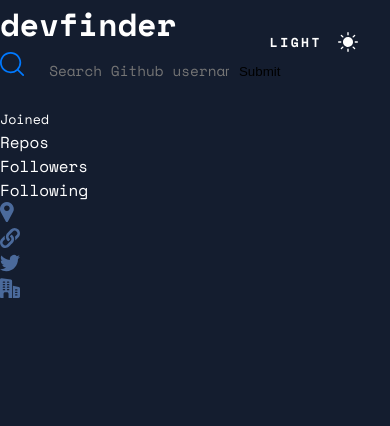
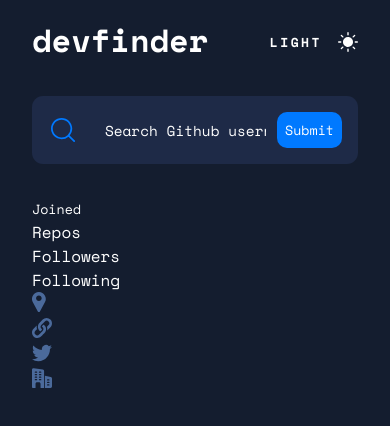
Before and after one commit to TheCoderGuru/github-user-search-app, a website: page src/index.html in a window 390 px wide. Drawn offline with nearby package versions, Linux system fonts and the light colour scheme; files that its build step writes are made by us from their sources.

Commit message:
Currently trying to fix the alignment of the content on the mobile version

```diff
--- a/src/index.html
+++ b/src/index.html
@@ -22,7 +22,7 @@
   <body>
     <main>
       <div class="container">
-        <div>
+        <div class="container__title">
           <h1>devfinder</h1>
         </div>
         <div>
@@ -34,21 +34,31 @@
           </div>
         </div>
       </div>
-      <div>
-        <img src="./assets/icon-search.svg" alt="" />
+      <div class="input__group">
+        <img
+          class="input__group__search"
+          src="./assets/icon-search.svg"
+          alt=""
+        />
         <input
-          class="input-field"
+          class="input__group__field"
           type="text"
           placeholder="Search Github username"
         />
-        <button class="submit-btn" onclick="getUser()" type="submit">Submit</button>
+        <button
+          class="input__group__submit-btn"
+          onclick="getUser()"
+          type="submit"
+        >
+          Submit
+        </button>
       </div>
-      <div>
-        <img src="" alt="" />
+      <div class="output-container">
+        <div class="user_avatar" src="" alt="" />
         <h2 class="person_name"></h2>
         <small class="username"></small>
         <small class="join_status">Joined</small>
-      </div>
+
         <p class="description"></p>
         <div class="flex">
           <div>
@@ -76,7 +86,7 @@
         </div>
         <div>
           <div>
-          <img src="./assets/icon-location.svg" alt="">
+            <img src="./assets/icon-location.svg" alt="" />
           </div>
           <div>
             <p class="user_location"></p>
@@ -84,7 +94,7 @@
         </div>
         <div>
           <div>
-          <img src="./assets/icon-website.svg" alt="">
+            <img src="./assets/icon-website.svg" alt="" />
           </div>
           <div>
             <p class="user_blog"></p>
@@ -92,7 +102,7 @@
         </div>
         <div>
           <div>
-          <img src="./assets/icon-twitter.svg" alt="">
+            <img src="./assets/icon-twitter.svg" alt="" />
           </div>
           <div>
             <p class="user_twitter"></p>
@@ -100,10 +110,11 @@
         </div>
         <div>
           <div>
-          <img src="./assets/icon-company.svg" alt="">
+            <img src="./assets/icon-company.svg" alt="" />
           </div>
           <div>
             <p class="user_company"></p>
+          </div>
         </div>
       </div>
     </main>
--- a/src/sass/style.scss
+++ b/src/sass/style.scss
@@ -1,3 +1,7 @@
+  $background-color: #141d2f;
+  $input-background:  #1e2a47;
+  $submit-btn-background: #0079ff;
+
 * {
   margin: 0;
   padding: 0;
@@ -9,7 +13,7 @@
 body {
   min-height: 100%;
   font-family: "Space Mono", sans-serif;
-  background-color: #141d2f;
+  background-color: $background-color;
   color: white;
 }
 
@@ -47,7 +51,14 @@
   }
 }
 
-.input-group {
+input{
+  color: white;
+  padding-left: 1em;
+  font-size: .9rem;
+  font-family: 'Space Mono', sans-serif;
+}
+
+.input__group {
   padding: 1em;
   display: flex;
   gap: .7em;
@@ -75,15 +86,21 @@
 
   &__submit-btn {
     background-color: #0079ff;
-    border-radius: 0.2em;
-    padding: 0.9em;
+    border-radius: 10px;
+    padding: 0.6em;
     color: white;
     font-family: "Space Mono", sans-serif;
   }
 }
 
-input{
-  padding-left: 1em;
-  font-size: .9rem;
-  font-family: 'Space Mono', sans-serif;
+// Output Container
+
+.output-container{
+  background-color: $background-color;
+  margin-inline-start: 2em;
 }
+
+.user_avatar{
+  width: auto;
+  height: 4em;
+}
--- a/src/script.js
+++ b/src/script.js
@@ -1,5 +1,5 @@
-let input = document.querySelector(".input-group__field");
-let btn = document.querySelector(".input-group__submit-btn");
+let input = document.querySelector(".input__group__field");
+let btn = document.querySelector(".input__group__submit-btn");
 let username = document.querySelector(".username");
 let submit_btn = document.querySelector(".submit_btn");
 let personName = document.querySelector(".person_name");
@@ -15,17 +15,27 @@
 let userTwitter = document.querySelector(".user_twitter");
 let userCompany = document.querySelector(".user_company");
 let userTwitterUsername = document.querySelector(".user_twitter");
-let personAvatar = document.querySelector(".person_avatar");
+let img = document.createElement("img");
+let personAvatar = document.querySelector(".user_avatar");
+
 
 btn.addEventListener("click", () => {
   async function getUser() {
     let value = input.value;
-    const response = await fetch(`https://api.github.com/users/${value}`);
-    const data = await response.json();
+    const response = await fetch(`https://api.github.com/users/${value}`)
+    const data = await response.json()
+
+    console.log(data.created_at);
+
+    img.src = data.avatar_url;
+    personAvatar.appendChild(img);
+    personAvatar.style.border = "none";
+
+    const dateData = data.created_at.slice(0, data.created_at.length - 10);
 
     personName.innerHTML = data.name;
     username.innerHTML = data.login;
-    joinStatus.innerHTML = data.created_at;
+    joinStatus.innerHTML = `Joined ${dateData}` ;
     profileDescription.innerHTML = data.bio;
     repoNumber.innerHTML = data.public_repos;
     followersNumber.innerHTML = data.followers;
@@ -33,7 +43,7 @@
     userLocation.innerHTML = data.location;
     userBlog.innerHTML = data.blog;
     userCompany.innerHTML = data.company;
-    userTwitterUsername = data.twitter_username;
+    userTwitterUsername.innerHTML = data.twitter_username;
   }
   getUser();
 });
```
Also changed, not shown: public/index.html (+23 -12 lines), public/script.js (+17 -7 lines), public/css/style.css. Lines whose indentation alone changed are shown as unchanged.
